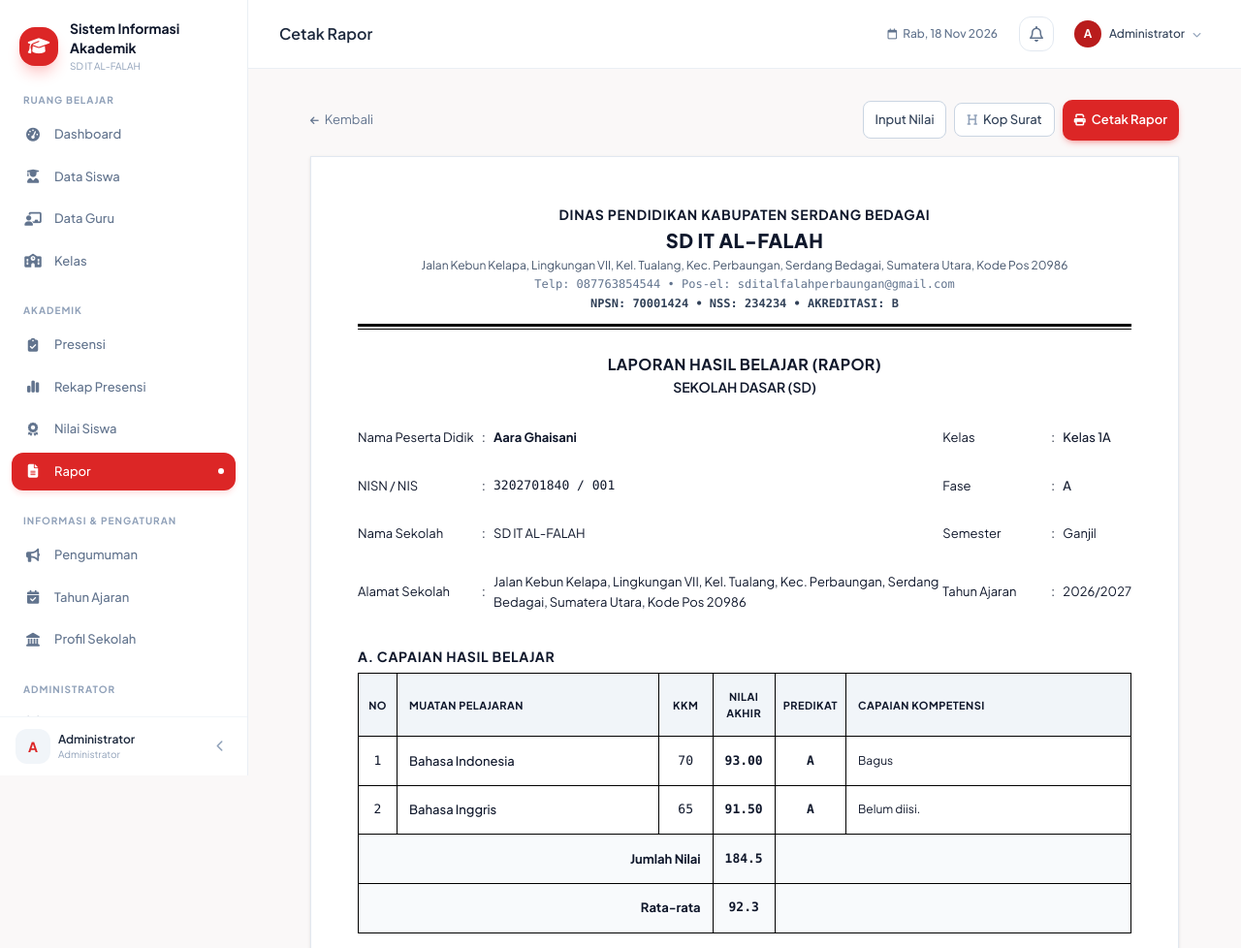
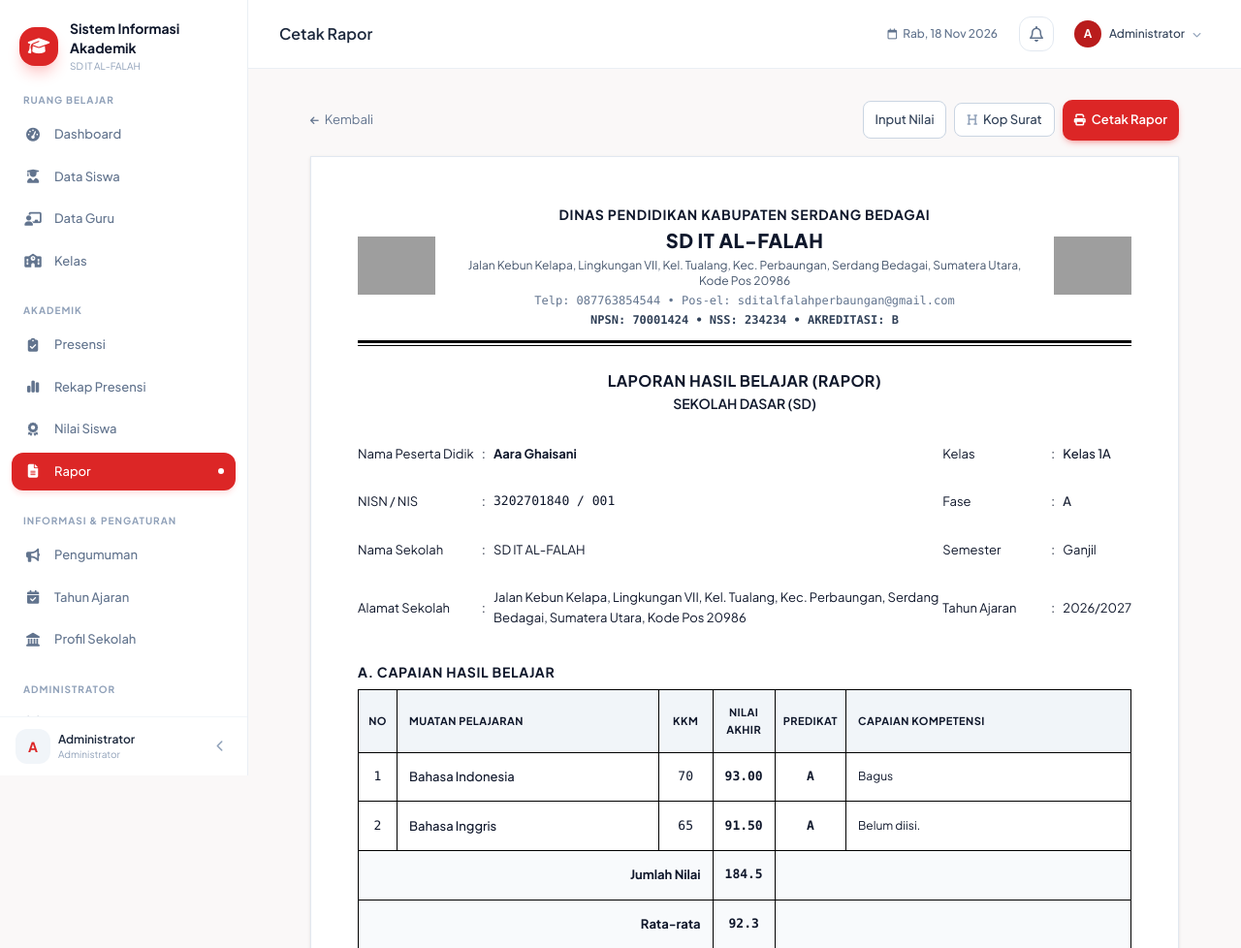
Before and after one commit to sff333/siakad, a Laravel app: page /rapor/31 in a window 1280 px wide. Shown: the top 978 px of the page at 97% size. Run offline with Laravel 12, Linux system fonts and the light colour scheme; a user stored in the database is signed in; data comes from the database, SQL or seed files in the repository; data that the repository does not hold is empty; style sheets or scripts are compiled from the project's sources; some libraries are stand-ins or nearby versions; grey boxes are pictures that could not be loaded.

Commit message:
perbaikan typo dan iamges

```diff
--- a/resources/js/Pages/Nilai/RaporDetail.vue
+++ b/resources/js/Pages/Nilai/RaporDetail.vue
@@ -117,9 +117,8 @@ const print = () => {
                 <div class="pb-2 mb-4">
                     <div class="flex items-center justify-between gap-4 text-center">
                         <!-- Logo Kiri -->
-                        <div v-if="profil.logo_kiri || profil.logo" class="w-20 h-20 flex items-center justify-center shrink-0">
+                        <div class="w-20 h-20 flex items-center justify-center shrink-0">
                             <img
-                                v-if="profil.logo_kiri"
                                 src="/storage/sekolah/logo.png"
                                 alt="Logo Instansi"
                                 class="max-h-20 max-w-20 object-contain"
@@ -148,9 +147,8 @@ const print = () => {
                         </div>
 
                         <!-- Logo Kanan -->
-                        <div v-if="profil.logo_kiri || profil.logo" class="w-20 h-20 flex items-center justify-center shrink-0">
+                        <div class="w-20 h-20 flex items-center justify-center shrink-0">
                             <img
-                                v-if="profil.logo"
                                 src="/storage/sekolah/logo-sekolah.png"
                                 alt="Logo Sekolah"
                                 class="max-h-20 max-w-20 object-contain"
```
